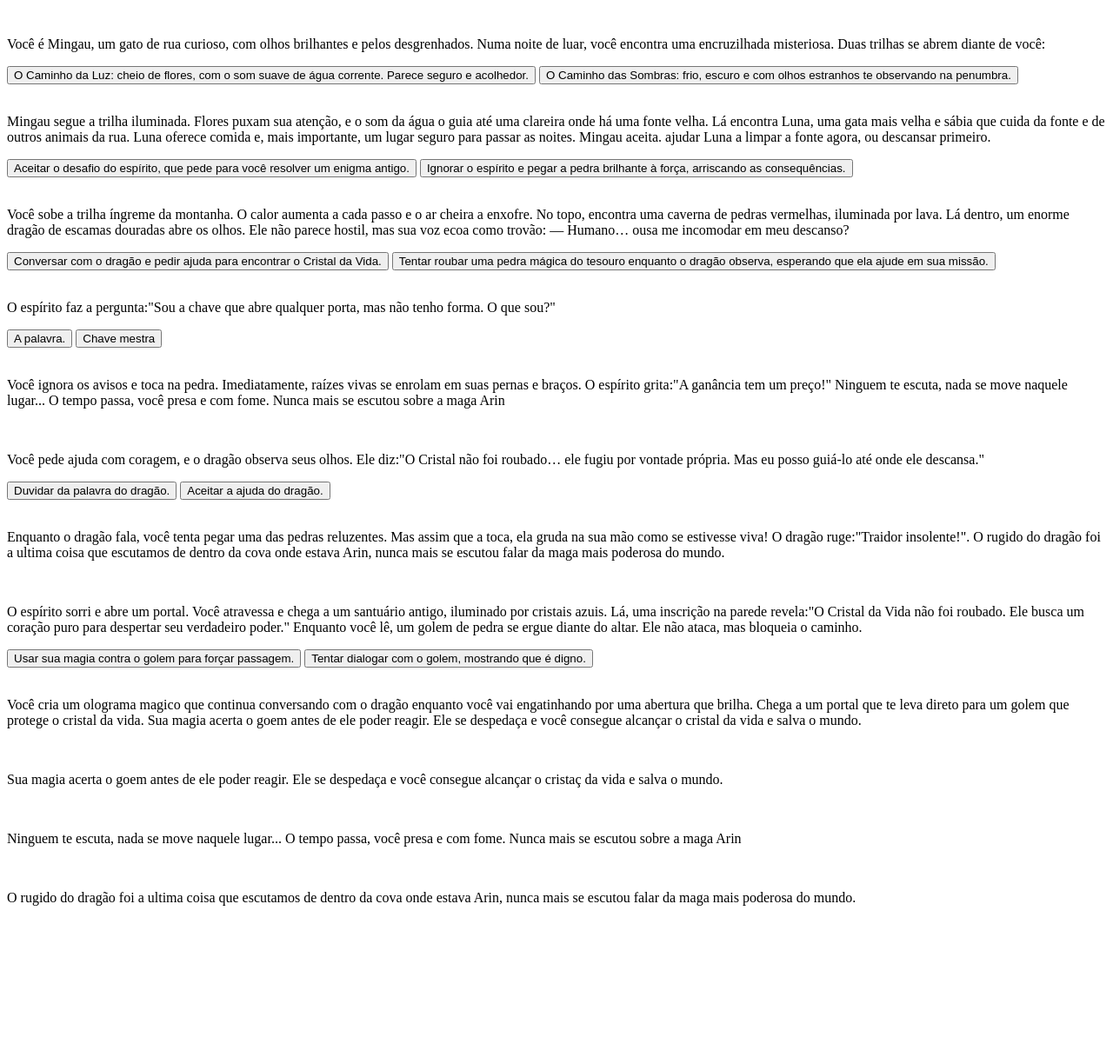
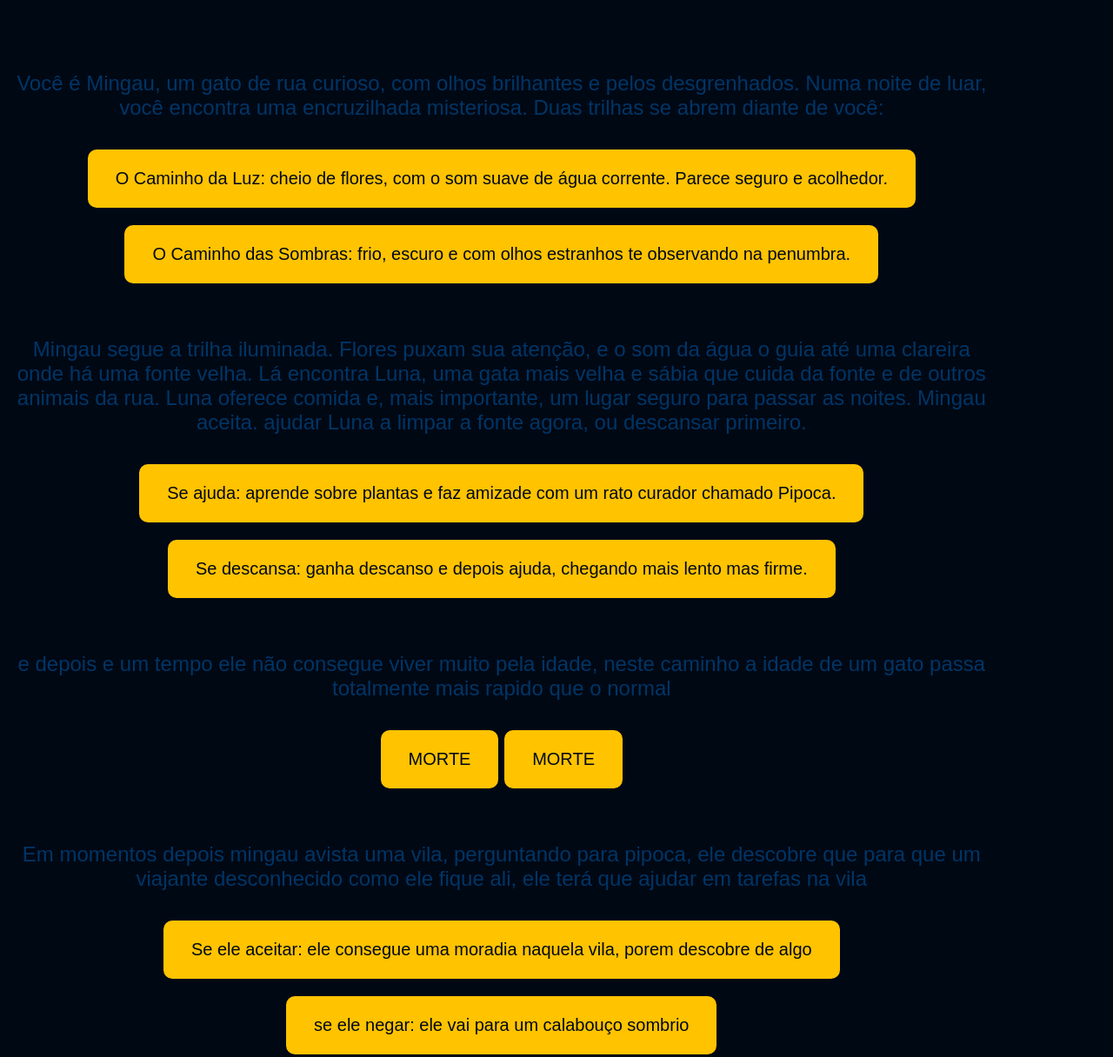
Before and after one commit to PSYCODE97/2025-jogo-do-ano, a plain HTML site: page index.html in a window 1280 px wide. Shown: the top 1216 px of the page at 87% size. Before the commit the page ends 1058 px from the top, so only its background shows below. Drawn offline with Linux system fonts and the light colour scheme; a web font is replaced by a local one.

Commit message:
Add files via upload

```diff
--- a/index.html
+++ b/index.html
@@ -1,110 +1,117 @@
 <!DOCTYPE html>
-<html lang="pt-br">
-    <body>
-        <main>
+<html lang="en">
 
-            <div class="passo ativo" id="passo-0">
-                <img src="" alt="">
-                <p> Você é Mingau, um gato de rua curioso, com olhos brilhantes e pelos desgrenhados. Numa noite de luar, você encontra uma encruzilhada misteriosa. Duas trilhas se abrem diante de você: </p>
-                <button class="btn-proximo" data-proximo="1"> O Caminho da Luz: cheio de flores, com o som suave de água corrente. Parece seguro e acolhedor.</button>
-                <button class="btn-proximo" data-proximo="2"> O Caminho das Sombras: frio, escuro e com olhos estranhos te observando na penumbra.</button>
-            </div>
+<head>
+    <meta charset="UTF-8">
+    <meta name="viewport" content="width=device-width, initial-scale=1.0">
+    <title>O jogo do ano
+    </title>
+    <link rel="stylesheet" href="style.css">
+</head>
 
-            <div class="passo" id="passo-1">
-                <img src="" alt="">
-                <p>Mingau segue a trilha iluminada. Flores puxam sua atenção, e o som da água o guia até uma clareira onde há uma fonte velha. Lá encontra Luna, uma gata mais velha e sábia que cuida da fonte e de outros animais da rua. Luna oferece comida e, mais importante, um lugar seguro para passar as noites. Mingau aceita.
-                    ajudar Luna a limpar a fonte agora, ou descansar primeiro. </p>
-                <button class="btn-proximo" data-proximo="3"> Aceitar o desafio do espírito, que pede para você resolver um
-                    enigma antigo.</button>
-                <button class="btn-proximo" data-proximo="4"> Ignorar o espírito e pegar a pedra brilhante à força,
-                    arriscando as consequências.</button>
-            </div>
+<body>
+    <main>
+        <div class="passo ativo" id="passo-0">
 
-            <div class="passo" id="passo-2">
-                <img src="" alt="">
-                <p> Você sobe a trilha íngreme da montanha. O calor aumenta a cada passo e o ar cheira a enxofre. No topo,
-                    encontra uma caverna de pedras vermelhas, iluminada por lava. Lá dentro, um enorme dragão de escamas
-                    douradas abre os olhos.
-                    Ele não parece hostil, mas sua voz ecoa como trovão: — Humano… ousa me incomodar em meu descanso? </p>
-                <button class="btn-proximo" data-proximo="5"> Conversar com o dragão e pedir ajuda para encontrar o Cristal
-                    da Vida.</button>
-                <button class="btn-proximo" data-proximo="6"> Tentar roubar uma pedra mágica do tesouro enquanto o dragão
-                    observa, esperando que ela ajude em sua missão.</button>
-            </div>
+            <img src="" alt="">
+            <p>
+                Você é Mingau, um gato de rua curioso, com olhos brilhantes e pelos desgrenhados. Numa noite de luar,
+                você encontra uma encruzilhada misteriosa. Duas trilhas se abrem diante de você:
+            </p>
+            <button class="btn-proximo" data-proximo="1"> O Caminho da Luz: cheio de flores, com o som suave de água
+                corrente. Parece seguro e acolhedor.</button>
+            <button class="btn-proximo" data-proximo="2"> O Caminho das Sombras: frio, escuro e com olhos estranhos te
+                observando na penumbra.</button>
+        </div>
 
-            <div class="passo" id="passo-3">
-                <img src="" alt="">
-                <p> O espírito faz a pergunta:"Sou a chave que abre qualquer porta, mas não tenho forma. O que sou?" </p>
-                <button class="btn-proximo" data-proximo="7"> A palavra. </button>
-                <button class="btn-proximo" data-proximo="10"> Chave mestra </button>
-            </div>
+        <div class="passo ativo" id="passo-1">
 
-            <div class="passo" id="passo-4">
-                <img src="" alt="">
-                <p> Você ignora os avisos e toca na pedra. Imediatamente, raízes vivas se enrolam em suas pernas e braços. O
-                    espírito grita:"A ganância tem um preço!"
-                    Ninguem te escuta, nada se move naquele lugar... O tempo passa, você presa e com fome.
-                    Nunca mais se escutou sobre a maga Arin </p>
+            <img src="" alt="">
+            <p>
+                Mingau segue a trilha iluminada. Flores puxam sua atenção, e o som da água o guia até uma clareira onde
+                há uma fonte velha. Lá encontra Luna, uma gata mais velha e sábia que cuida da fonte e de outros animais
+                da rua. Luna oferece comida e, mais importante, um lugar seguro para passar as noites. Mingau aceita.
+                ajudar Luna a limpar a fonte agora, ou descansar primeiro.
+            </p>
+            <button class="btn-proximo" data-proximo="3"> Se ajuda: aprende sobre plantas e faz amizade com um rato
+                curador chamado Pipoca.</button>
+            <button class="btn-proximo" data-proximo="4">Se descansa: ganha descanso e depois ajuda, chegando mais lento
+                mas firme.</button>
+        </div>
+        <div class="passo ativo" id="passo-2">
 
-            </div>
+            <img src="" alt="">
+            <p>
+                e depois e um tempo ele não consegue viver muito pela idade, neste caminho a idade de um gato passa
+                totalmente mais rapido que o normal
 
-            <div class="passo " id="passo-5">
-                <img src="" alt="">
-                <p>Você pede ajuda com coragem, e o dragão observa seus olhos. Ele diz:"O Cristal não foi roubado… ele fugiu
-                    por vontade própria. Mas eu posso guiá-lo até onde ele descansa." </p>
-                <button class="btn-proximo" data-proximo="8"> Duvidar da palavra do dragão. </button>
-                <button class="btn-proximo" data-proximo="11"> Aceitar a ajuda do dragão. </button>
-            </div>
+            </p>
+            <button class="btn-proximo" data-proximo="5"> MORTE</button>
+            <button class="btn-proximo" data-proximo="6"> MORTE</button>
+        </div>
+        <div class="passo ativo" id="passo-3">
 
-            <div class="passo " id="passo-6">
-                <img src="" alt="">
-                <p> Enquanto o dragão fala, você tenta pegar uma das pedras reluzentes. Mas assim que a toca, ela gruda na
-                    sua mão como se estivesse viva! O dragão ruge:"Traidor insolente!". O rugido do dragão foi a ultima
-                    coisa que escutamos de dentro da cova onde estava Arin, nunca mais se escutou falar da maga mais
-                    poderosa do mundo. </p>
+            <img src="" alt="">
+            <p>
+                Em momentos depois mingau avista uma vila, perguntando para pipoca, ele descobre que para que um
+                viajante desconhecido como ele fique ali, ele terá que ajudar em tarefas na vila
+            </p>
+            <button class="btn-proximo" data-proximo="7"> Se ele aceitar: ele consegue uma moradia naquela vila, porem
+                descobre de algo</button>
+            <button class="btn-proximo" data-proximo="8"> se ele negar: ele vai para um calabouço sombrio</button>
+        </div>
+        <div class="passo ativo" id="passo-4">
 
-            </div>
+            <img src="" alt="">
+            <p>
+                Que existe um calabouço com um segredo
+            </p>
+            <button class="btn-proximo" data-proximo="9"> Se ele aceitar ele vai desvendar sendo obrigdo a descobrir que
+                tem um dragão lá.</button>
+            <button class="btn-proximo" data-proximo="10"> se ele negar jogam ele neste calabouço e descobre que à um
+                dragão.</button>
+        </div>
 
-            <div class="passo " id="passo-7">
-                <img src="" alt="">
-                <p> O espírito sorri e abre um portal. Você atravessa e chega a um santuário antigo, iluminado por cristais
-                    azuis. Lá, uma inscrição na parede revela:"O Cristal da Vida não foi roubado. Ele busca um coração puro
-                    para despertar seu verdadeiro poder."
-                    Enquanto você lê, um golem de pedra se ergue diante do altar. Ele não ataca, mas bloqueia o caminho.
-                </p>
-                <button class="btn-proximo" data-proximo="9">Usar sua magia contra o golem para forçar passagem.</button>
-                <button class="btn-proximo" data-proximo="4"> Tentar dialogar com o golem, mostrando que é digno.</button>
-            </div>
+        <div class="passo ativo" id="passo-5">
 
-            <div class="passo " id="passo-8">
-                <img src="" alt="">
-                <p> Você cria um olograma magico que continua conversando com o dragão enquanto você vai engatinhando por
-                    uma abertura que brilha. Chega a um portal que te leva direto para um golem que protege o cristal da
-                    vida. Sua magia acerta o goem antes de ele poder reagir. Ele se despedaça e você consegue alcançar o
-                    cristal da vida e salva o mundo.</p>
-            </div>
+            <img src="" alt="">
+            <p>
+                Ele descobre que neste calabouço tinha um dragão
+            </p>
+            <button class="btn-proximo" data-proximo="11"> MORTE.</button>
+            <button class="btn-proximo" data-proximo="12"> MORTE</button>
+        </div>
 
-            <div class="passo " id="passo-9">
-                <img src="" alt="">
-                <p> Sua magia acerta o goem antes de ele poder reagir. Ele se despedaça e você consegue alcançar o cristaç
-                    da vida e salva o mundo. </p>
-            </div>
+        <div class="passo ativo" id="passo-6">
 
-            <div class="passo " id="passo-10">
-                <img src="" alt="">
-                <p> Ninguem te escuta, nada se move naquele lugar... O tempo passa, você presa e com fome.
-                    Nunca mais se escutou sobre a maga Arin </p>
+            <img src="" alt="">
+            <p>
+                O dragão não o mata, querendo lhe fazer perguntas, ele fala na lingua que mingal fala
+            </p>
+            <button class="btn-proximo" data-proximo="12"> ele responde as perguntas filosóficas do dragão</button>
+            <button class="btn-proximo" data-proximo="13">ele não responde MORTE.</button>
+        </div>
 
-            </div>
+        <div class="passo ativo" id="passo-7">
 
-            <div class="passo  " id="passo-11">
-                <img src="" alt="">
-                <p>O rugido do dragão foi a ultima coisa que escutamos de dentro da cova onde estava Arin, nunca mais se
-                    escutou falar da maga mais poderosa do mundo. </p>
-            </div>
+            <img src="" alt="">
+            <p>
+                MORTE
+            </p>
+            <button class="btn-proximo" data-proximo="14">MORTE.</button>
+            <button class="btn-proximo" data-proximo="15"> MORTE.</button>
+        </div>
 
+        <div class="passo ativo" id="passo-8">
 
-        </main>
-        <script src="script.js"></script>
-    </body>
+            <img src="" alt="">
+            <p>
+                e vive uma vida duradoura com todo o conhecimento ensinado pelo dragão
+            </p>
+            <button class="btn-proximo" data-proximo="16"> FINAL BOM</button>
+
+        </div>
+    </main>
+</body>
+
 </html>
--- a/script.js
+++ b/script.js
@@ -1,7 +1,7 @@
 const avanca = document.querySelectorAll('.btn-proximo');
 
 avanca.forEach(button => {
-    button.addEventListener('click', function(){
+    button.addEventListener('click', function () {
         const atual = document.querySelector('.ativo')
         const proximoPasso = 'passo-' + this.getAttribute('data-proximo')
 
--- a/style.css
+++ b/style.css
@@ -1,6 +1,6 @@
 @import url('https://fonts.googleapis.com/css2?family=Audiowide&family=Stalinist+One&display=swap');
 
-:root{
+:root {
     --rich-black: #000814ff;
     --oxford-blue: #001d3dff;
     --yale-blue: #003566ff;
@@ -8,43 +8,43 @@
     --titulo: "Stalinist One", sans-serif;
     --texto: "Audiowide", sans-serif;
 }
-body{
+
+body {
     background-color: var(--rich-black);
     font-family: var(--titulo);
-   margin: 0;
-   padding: 0;
-   display: flex;
-   align-items: center;
-   justify-content: center;
+    color: var(--yale-blue);
 
 }
-main{
-    margin-top: 20px;
-    max-width: 90px;
+
+main {
+    margin-top: 30px;
+    max-width: 90%;
     text-align: center;
 }
-button{
+
+button {
     font-family: var(--titulo);
-    background-color: var(--yale-blue);
-    color: var(--mikado-yellow);
-    border: 2px solid var(--yale-blue);
-    padding: 30px 40px;
-    margin: 12px 0;
+    background-color: var(--mikado-yellow);
+    color: var(--rich-black);
+    border: 2px solid var(--mikado-yellow);
+    padding: 20px 30px;
+    margin: 10px 0;
     cursor: pointer;
-    border-radius: 20px;
-    font-size: 25px;
-}
-button:hover{
-    background-color: var(--mikado-yellow);
-    color: var(--yale-blue);
-    transition: 1s;
+    border-radius: 10px;
+    font-size: 20px;
 }
 
-.passo{
-    font-size: 30px;
+button:hover {
+    background-color: var(--laranja);
+    color: var(--azul);
+    transition: 2s;
+}
+
+.passo {
+    font-size: 24px;
     display: none;
 }
 
-.passo.ativo{
+.passo.ativo {
     display: block;
 }
```
Lines whose indentation alone changed are shown as unchanged.
